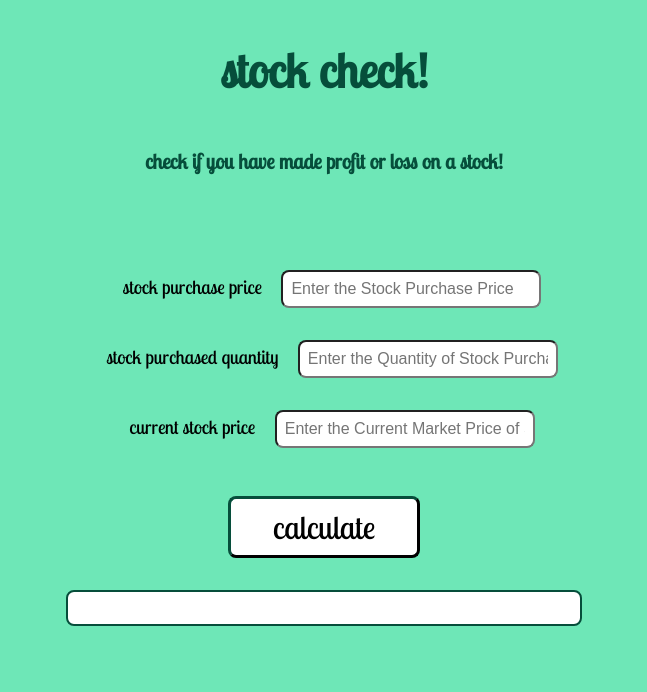
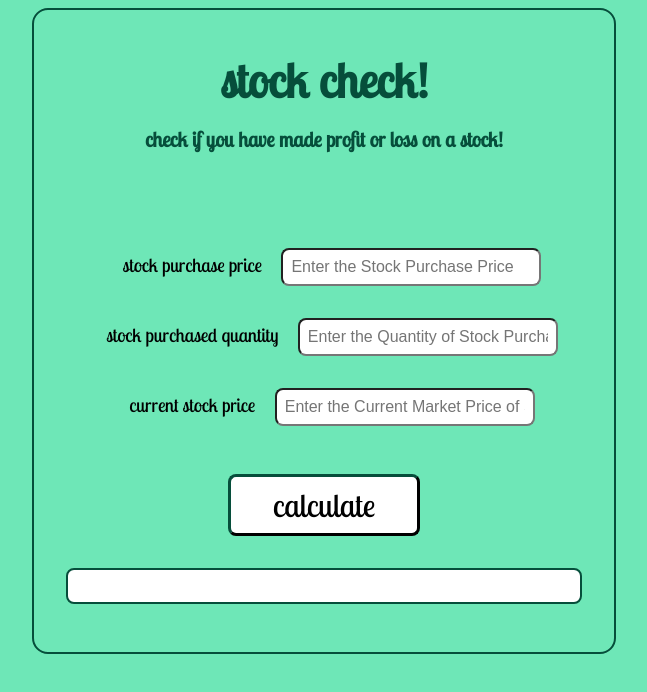
Before and after one commit to rishbitsnbytes/stockprofitlossmark14, a plain HTML site: page index.html in a window 1280 px wide. Shown: the whole page, without its empty margins (316-963 px from the left). Drawn offline with Linux system fonts and the light colour scheme.

Commit message:
styles : updated body borders and margins

```diff
--- a/index.html
+++ b/index.html
@@ -14,7 +14,7 @@
 </head>
 
 <body class=" bg-green-300">
-
+    <section class="body-section">
         <h1>stock check!</h1>
         <h4>check if you have made profit or loss on a stock!</h4>
 
@@ -33,9 +33,7 @@
 
         <div id="output" class="output-div"></div>
 
-
-
-
+    </section>
 
 
 
--- a/styles.css
+++ b/styles.css
@@ -9,12 +9,20 @@ body {
     background-color: var(--prm-color);
     font-family: 'Lobster Two', cursive;
 
+}
 
+.body-section{
+    margin: auto;
+    border: 2px solid var(--sec-color);
+    border-radius: 1rem;
+    padding: 2rem;
+    width: fit-content;
+    height: fit-content;
 }
 
 h1 {
     text-align: center;
-    padding: 2rem 1rem 1em 1rem;
+    padding: 0.5rem 0.5rem 1rem;
     font-size: 3rem;
     margin: auto;
     color : var(--sec-color);
@@ -73,7 +81,7 @@ h4 {
     border-radius: 0.5rem;
     padding: 1rem;
     width: 30rem;
-    margin: auto;
+    margin: auto auto 1rem;
     font-size: 1.5rem;
     text-align: center;
     color: var(--sec-color);
```
Lines whose indentation alone changed are shown as unchanged.
